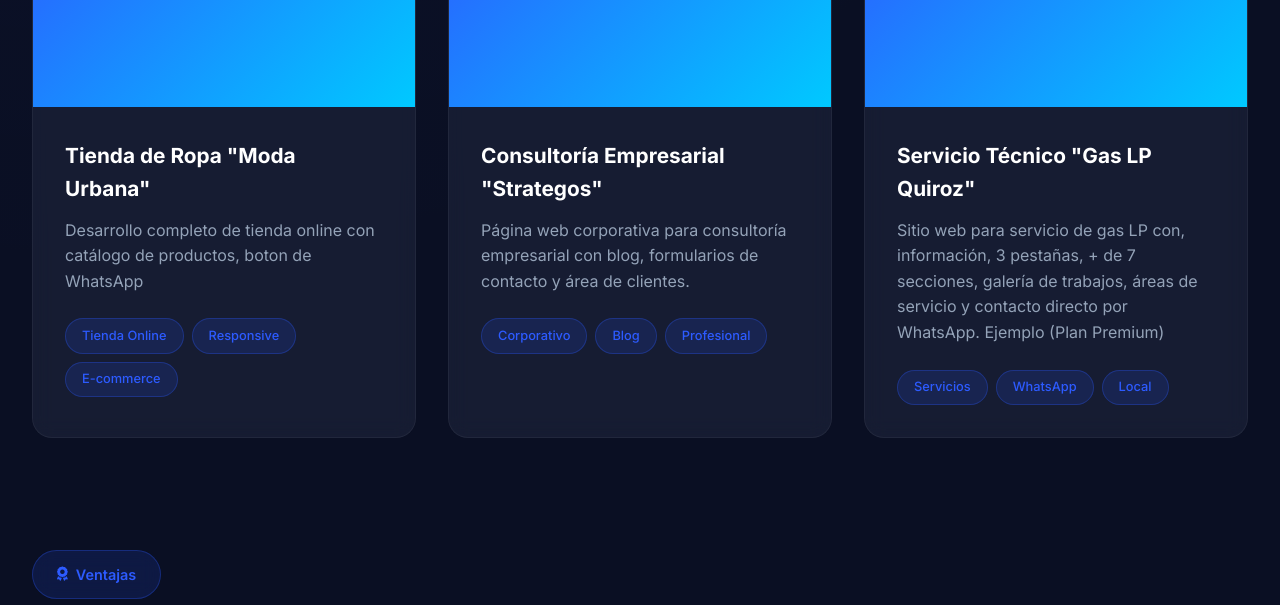
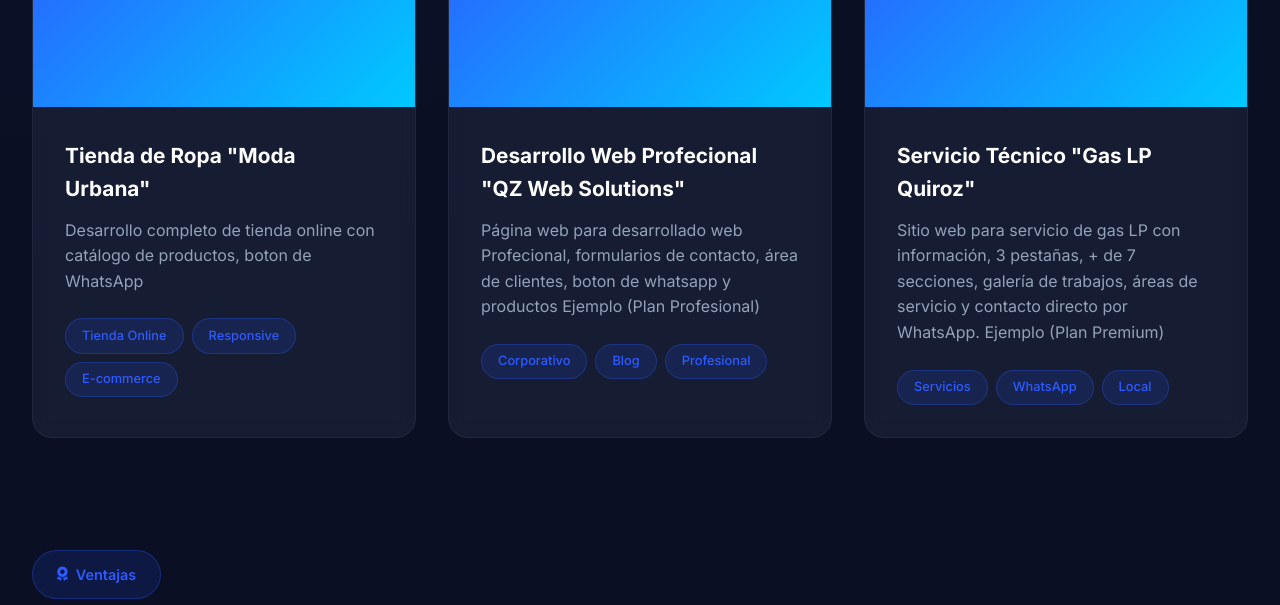
Before and after one commit to Quiroz34/QZWebSolutions, a website: page html/index.html in a window 1280 px wide. Shown: the part 2400-3005 px from the top of the page. Drawn offline with Linux system fonts and the light colour scheme.

Commit message:
correccion de productos

```diff
--- a/html/index.html
+++ b/html/index.html
@@ -318,8 +318,10 @@
                             <div class="portfolio-category">Profesional</div>
                         </div>
                         <div class="portfolio-content">
-                            <h3>Consultoría Empresarial "Strategos"</h3>
-                            <p>Página web corporativa para consultoría empresarial con blog, formularios de contacto y área de clientes.</p>
+                            <h3>Desarrollo Web Profecional "QZ Web Solutions"</h3>
+                            <p>Página web para desarrollado web Profecional, formularios de contacto, área de clientes, boton de whatsapp y productos
+                                Ejemplo (Plan Profesional)
+                            </p>
                             <div class="portfolio-tags">
                                 <span class="tag">Corporativo</span>
                                 <span class="tag">Blog</span>
@@ -341,7 +343,7 @@
                         </div>
                         <div class="portfolio-content">
                             <h3>Servicio Técnico "Gas LP Quiroz"</h3>
-                            <p>Sitio web para servicio de gas LP con, información, 3 pestañas, + de 7 secciones, galería de trabajos, áreas de servicio y contacto directo por WhatsApp.
+                            <p>Sitio web para servicio de gas LP con información, 3 pestañas, + de 7 secciones, galería de trabajos, áreas de servicio y contacto directo por WhatsApp.
                                 Ejemplo (Plan Premium)
                             </p>
                             <div class="portfolio-tags">
```
